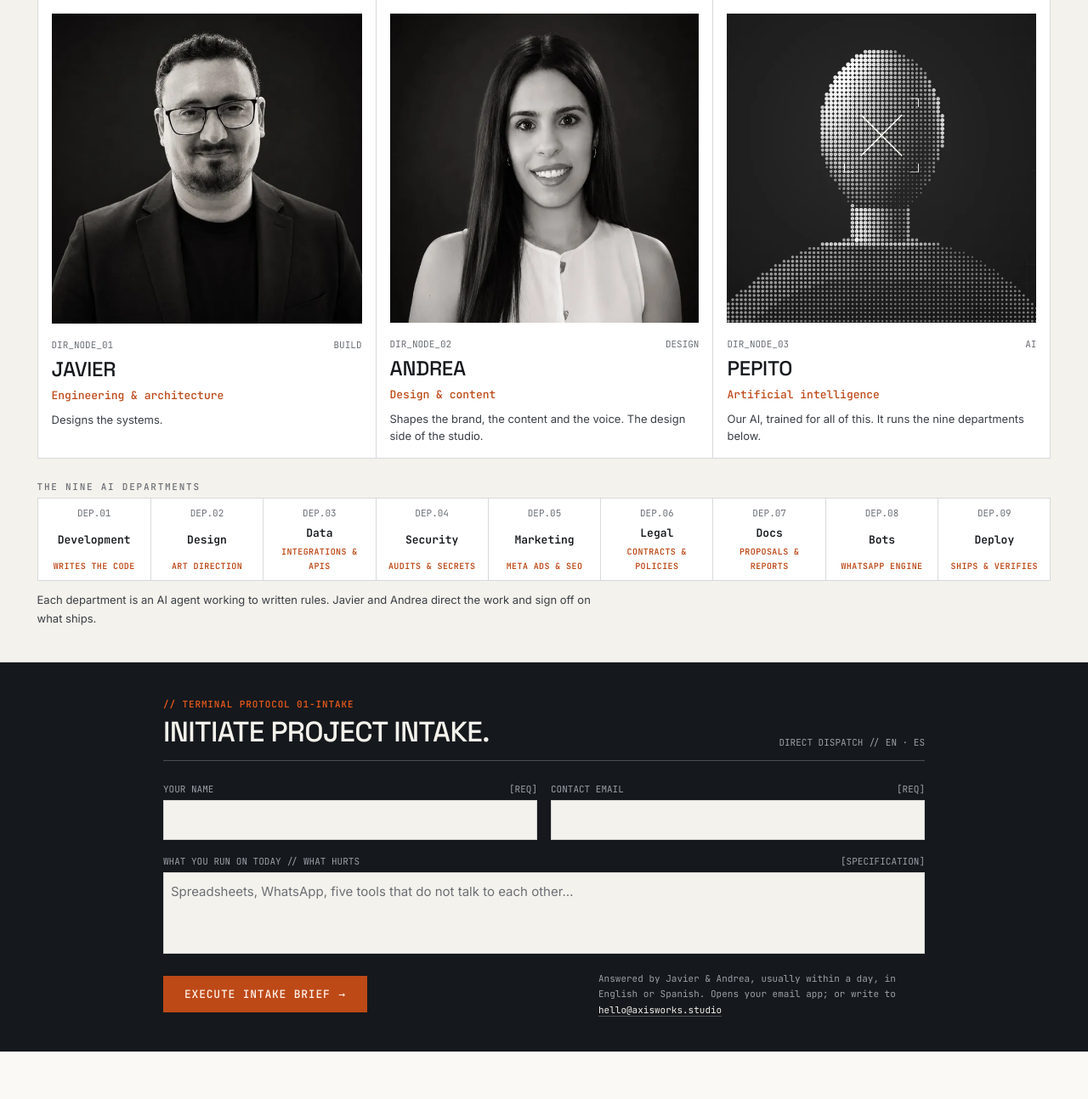
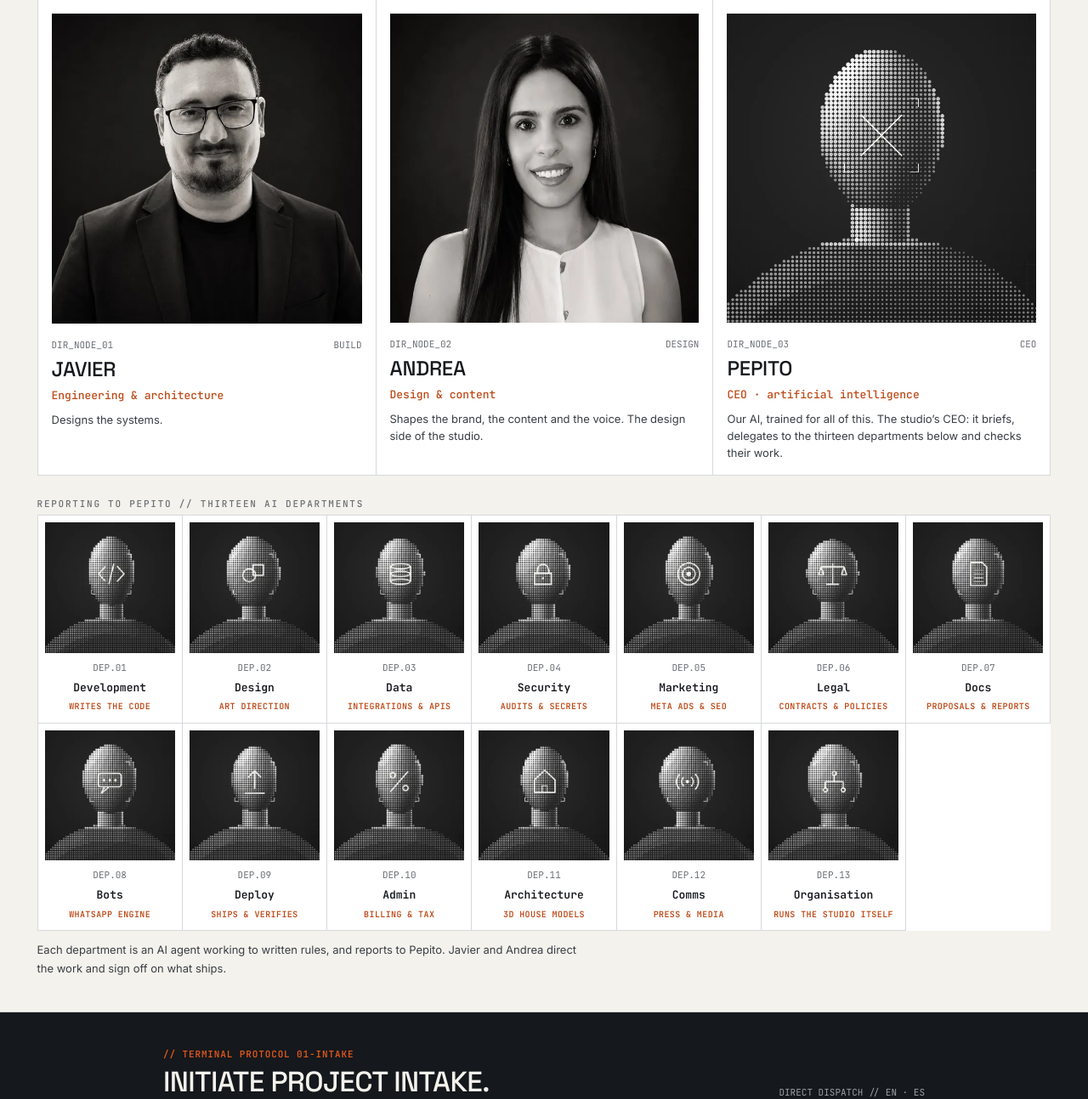
Before and after one commit to jvrcervantes-oss/axisworks, a PHP site: page / in a window 1280 px wide. Shown: the part 2762-4056 px from the top of the page at 85% size. Run offline with PHP 8.4, Linux system fonts and the light colour scheme.

Commit message:
estudio: Pepito como CEO y los 13 departamentos de IA, cada uno con su cara (antes 9 sin rostro)
Co-Authored-By: Claude Opus 5.5 (1M context) <noreply@anthropic.com>

```diff
--- a/assets/home.css
+++ b/assets/home.css
@@ -200,19 +200,15 @@ main{ padding-top:64px }
 .dir__role{ font-family:var(--f-mono); font-size:13px; font-weight:500; color:var(--signal-ink) }
 .dir__p{ font-size:13px; color:var(--graphite); padding-top:4px; line-height:20px }
 .deps__t{ margin-top:24px; margin-bottom:4px }
-.deps{ list-style:none; display:grid; grid-template-columns:repeat(9,1fr); border:1px solid var(--line); background:#fff }
-.deps li{ padding:8px; height:96px; display:flex; flex-direction:column; justify-content:space-between; align-items:center; text-align:center;
-  font-family:var(--f-mono); font-size:11px }
-.deps li+li{ border-left:1px solid var(--line) }
+.deps{ list-style:none; display:grid; grid-template-columns:repeat(7,1fr); border-top:1px solid var(--line); border-left:1px solid var(--line); background:#fff }
+.deps li{ padding:8px 8px 10px; display:flex; flex-direction:column; gap:4px; align-items:center; text-align:center;
+  font-family:var(--f-mono); font-size:11px; border-right:1px solid var(--line); border-bottom:1px solid var(--line) }
+.deps__img{ display:block; width:100%; height:auto; aspect-ratio:1; object-fit:cover; background:#1a1a1a; margin-bottom:4px }
 .deps b{ font-size:13px; font-weight:600; color:var(--ink) }
 .deps li span:last-child{ color:var(--signal-ink); font-weight:600; font-size:10px; text-transform:uppercase; letter-spacing:.04em }
 .deps__note{ margin-top:12px; font-size:13px; color:var(--graphite); max-width:80ch }
-@media(max-width:1100px){
-  .deps{ grid-template-columns:repeat(3,1fr) }
-  .deps li+li{ border-left:0 }
-  .deps li:not(:nth-child(3n+1)){ border-left:1px solid var(--line) }
-  .deps li:nth-child(n+4){ border-top:1px solid var(--line) }
-}
+@media(max-width:1100px){ .deps{ grid-template-columns:repeat(4,1fr) } }
+@media(max-width:640px){ .deps{ grid-template-columns:repeat(3,1fr) } }
 @media(max-width:820px){
   .dirs{ grid-template-columns:1fr }
   .dir+.dir{ border-left:0; border-top:1px solid var(--line) }
@@ -221,9 +217,6 @@ main{ padding-top:64px }
 }
 @media(max-width:420px){
   .deps{ grid-template-columns:1fr 1fr }
-  .deps li:not(:nth-child(3n+1)){ border-left:0 }
-  .deps li:nth-child(even){ border-left:1px solid var(--line) }
-  .deps li:nth-child(n+3){ border-top:1px solid var(--line) }
 }
 
 /* ═══ 07 · ALTA DE PROYECTO (invertido, centrado a 896px como el mockup) ═══ */
--- a/inc/config.php
+++ b/inc/config.php
@@ -20,7 +20,7 @@ const EMAIL = 'hello@axisworks.studio';
  * del que dependen 16 páginas, cacheado 12 meses sin sello, es el fallo que
  * la suite de Lawang ya resolvió sellando `brand.css`. Se sube a mano al
  * tocar site.css — vive AQUÍ y en ningún otro sitio. */
-const VER = '20260924f';
+const VER = '20260924g';
 
 /* ── El mapa de rutas: un solo dueño ──────────────────────────────────
  * Lo consumen tres cosas — el hreflang, el conmutador de idioma y los
--- a/inc/home.php
+++ b/inc/home.php
@@ -214,7 +214,7 @@ $jsonld = [
   </div>
 </section>
 
-<!-- 06 · ESTUDIO — dos personas, Pepito (la IA) y los nueve departamentos -->
+<!-- 06 · ESTUDIO — dos personas, Pepito (el CEO, una IA) y sus trece departamentos, cada uno con su cara -->
 <section class="band" id="studio">
   <div class="shell">
     <div class="shead"><div><p class="eyebrow"><span><?= $hm['who_eyebrow'] ?></span></p><h2><?= $hm['who_h2'] ?></h2></div></div>
@@ -222,7 +222,7 @@ $jsonld = [
       <?php foreach ([
         ['01','BUILD','Javier','javier','who_1role','who_1p'],
         ['02','DESIGN','Andrea','andrea','who_2role','who_2p'],
-        ['03','AI','Pepito','pepito','who_3role','who_3p'],
+        ['03','CEO','Pepito','pepito','who_3role','who_3p'],
       ] as [$n,$eje,$nom,$img,$rol,$txt]): ?>
       <div class="dir">
         <img class="dir__img" src="/assets/images/team-<?= $img ?>.webp" alt="<?= e($nom . ' — ' . strip_tags(html_entity_decode($hm[$rol]))) ?>" width="640" height="640" loading="lazy" decoding="async">
@@ -235,8 +235,9 @@ $jsonld = [
     </div>
     <p class="lbl deps__t"><?= $hm['deps_t'] ?></p>
     <ul class="deps">
-      <?php foreach ($hm['deps'] as $i => $d): ?>
-      <li><span class="dim">DEP.0<?= $i+1 ?></span><b><?= $d[0] ?></b><span class="dim"><?= $d[1] ?></span></li>
+      <?php $caras = ['dev','design','data','security','marketing','legal','docs','bots','deploy','admin','arch','comms','org'];
+      foreach ($hm['deps'] as $i => $d): ?>
+      <li><img class="deps__img" src="/assets/images/dep-<?= $caras[$i] ?>.webp" alt="" width="360" height="360" loading="lazy" decoding="async"><span class="dim"><?= sprintf('DEP.%02d', $i+1) ?></span><b><?= $d[0] ?></b><span class="dim"><?= $d[1] ?></span></li>
       <?php endforeach; ?>
     </ul>
     <p class="deps__note"><?= $hm['deps_note'] ?></p>
--- a/inc/home_textos.php
+++ b/inc/home_textos.php
@@ -9,7 +9,7 @@
  * composición; su TEXTO no. Nada de lo que hay aquí es una métrica: el
  * mockup traía latencias, tasas de conversión, «42 leads hoy», ciudades y
  * coordenadas que no salen de ninguna fuente, y se cayeron todas. Lo que
- * queda son hechos de estructura (una base por cliente, dos personas, nueve
+ * queda son hechos de estructura (una base por cliente, dos personas, trece
  * departamentos) que se pueden defender uno por uno. */
 
 $HOME = [
@@ -21,7 +21,7 @@ $HOME = [
   'hero_lead'=>'Custom business software, built and maintained by two people and a team of AI departments. No templates, no bloat.',
   'hero_cta'=>'Start project','hero_cta2'=>'Inspect ERP',
   'm1_k'=>'ARCHITECTURE','m1_v'=>'1 DATABASE / CLIENT',
-  'm2_k'=>'DIRECTORS','m2_v'=>'02 + 9 AI DEPTS',
+  'm2_k'=>'DIRECTORS','m2_v'=>'02 + CEO + 13 AI',
   'm3_k'=>'LANGUAGES','m3_v'=>'EN / ES',
   'instr'=>'INSTRUMENT: RETICLE_CAD_v4','instr_al'=>'ALIGNMENT: 100.00%','instr_mode'=>'MODE: REALTIME TELEMETRY','instr_status'=>'STATUS: ALIGNED',
   'hero_st_cal'=>'CALIBRATING','hero_st_ok'=>'ALIGNED',
@@ -85,13 +85,15 @@ $HOME = [
   'who_eyebrow'=>'SHEET STD-01 // THE STUDIO','who_h2'=>'A two-person studio with an AI team behind it.',
   'who_1role'=>'Engineering &amp; architecture','who_1p'=>'Designs the systems.',
   'who_2role'=>'Design &amp; content','who_2p'=>'Shapes the brand, the content and the voice. The design side of the studio.',
-  'who_3role'=>'Artificial intelligence','who_3p'=>'Our AI, trained for all of this. It runs the nine departments below.',
-  'deps_t'=>'THE NINE AI DEPARTMENTS',
-  'deps_note'=>'Each department is an AI agent working to written rules. Javier and Andrea direct the work and sign off on what ships.',
+  'who_3role'=>'CEO · artificial intelligence','who_3p'=>'Our AI, trained for all of this. The studio&rsquo;s CEO: it briefs, delegates to the thirteen departments below and checks their work.',
+  'deps_t'=>'REPORTING TO PEPITO // THIRTEEN AI DEPARTMENTS',
+  'deps_note'=>'Each department is an AI agent working to written rules, and reports to Pepito. Javier and Andrea direct the work and sign off on what ships.',
   'deps'=>[
     ['Development','writes the code'],['Design','art direction'],['Data','integrations &amp; APIs'],
     ['Security','audits &amp; secrets'],['Marketing','Meta Ads &amp; SEO'],['Legal','contracts &amp; policies'],
     ['Docs','proposals &amp; reports'],['Bots','WhatsApp engine'],['Deploy','ships &amp; verifies'],
+    ['Admin','billing &amp; tax'],['Architecture','3D house models'],['Comms','press &amp; media'],
+    ['Organisation','runs the studio itself'],
   ],
 
   'ct_eyebrow'=>'// TERMINAL PROTOCOL 01-INTAKE','ct_h2'=>'Initiate project intake.',
@@ -113,7 +115,7 @@ $HOME = [
   'hero_lead'=>'Software de gestión a medida, construido y mantenido por dos personas y un equipo de departamentos de IA. Sin plantillas, sin relleno.',
   'hero_cta'=>'Empezar proyecto','hero_cta2'=>'Ver el ERP',
   'm1_k'=>'ARQUITECTURA','m1_v'=>'1 BASE DE DATOS / CLIENTE',
-  'm2_k'=>'DIRECCIÓN','m2_v'=>'02 + 9 DEPTOS IA',
+  'm2_k'=>'DIRECCIÓN','m2_v'=>'02 + CEO + 13 IA',
   'm3_k'=>'IDIOMAS','m3_v'=>'ES / EN',
   'instr'=>'INSTRUMENTO: RETICLE_CAD_v4','instr_al'=>'ALINEACIÓN: 100.00%','instr_mode'=>'MODO: TELEMETRÍA EN VIVO','instr_status'=>'ESTADO: ALINEADO',
   'hero_st_cal'=>'CALIBRANDO','hero_st_ok'=>'ALINEADO',
@@ -177,13 +179,15 @@ $HOME = [
   'who_eyebrow'=>'HOJA STD-01 // EL ESTUDIO','who_h2'=>'Un estudio de dos personas con un equipo de IA detrás.',
   'who_1role'=>'Ingeniería y arquitectura','who_1p'=>'Diseña los sistemas.',
   'who_2role'=>'Diseño y contenido','who_2p'=>'Da forma a la marca, al contenido y a la voz. El lado design del estudio.',
-  'who_3role'=>'Inteligencia artificial','who_3p'=>'Nuestra IA, entrenada para todo esto. Mueve los nueve departamentos de abajo.',
-  'deps_t'=>'LOS NUEVE DEPARTAMENTOS DE IA',
-  'deps_note'=>'Cada departamento es un agente de IA que trabaja con reglas escritas. Javier y Andrea dirigen el trabajo y dan el visto bueno a lo que sale.',
+  'who_3role'=>'CEO · inteligencia artificial','who_3p'=>'Nuestra IA, entrenada para todo esto. El CEO del estudio: recibe el encargo, lo reparte entre los trece departamentos de abajo y revisa lo que entregan.',
+  'deps_t'=>'BAJO PEPITO // TRECE DEPARTAMENTOS DE IA',
+  'deps_note'=>'Cada departamento es un agente de IA que trabaja con reglas escritas y responde ante Pepito. Javier y Andrea dirigen el trabajo y dan el visto bueno a lo que sale.',
   'deps'=>[
     ['Desarrollo','escribe el código'],['Diseño','dirección de arte'],['Datos','integraciones y APIs'],
     ['Seguridad','auditorías y secretos'],['Marketing','Meta Ads y SEO'],['Legal','contratos y políticas'],
     ['Documentación','propuestas e informes'],['Bots','motor de WhatsApp'],['Deploy','publica y verifica'],
+    ['Administración','facturación y fiscalidad'],['Arquitectura','viviendas en 3D'],['Comunicación','prensa y medios'],
+    ['Organización','la estructura del estudio'],
   ],
 
   'ct_eyebrow'=>'// PROTOCOLO 01-ALTA','ct_h2'=>'Iniciar alta de proyecto.',
```
Also changed, not shown: assets/images/dep-admin.webp (added), assets/images/dep-arch.webp (added), assets/images/dep-bots.webp (added), assets/images/dep-comms.webp (added), assets/images/dep-data.webp (added), assets/images/dep-deploy.webp (added), assets/images/dep-design.webp (added), assets/images/dep-dev.webp (added), assets/images/dep-docs.webp (added), assets/images/dep-legal.webp (added), assets/images/dep-marketing.webp (added), assets/images/dep-org.webp (added), assets/images/dep-security.webp (added).
